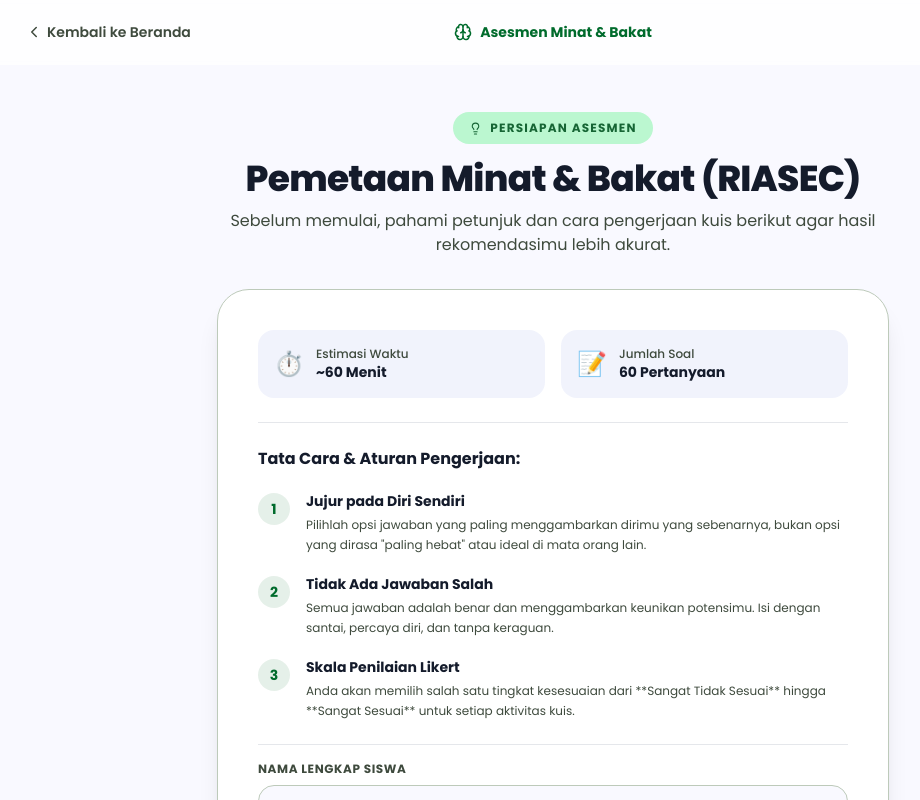
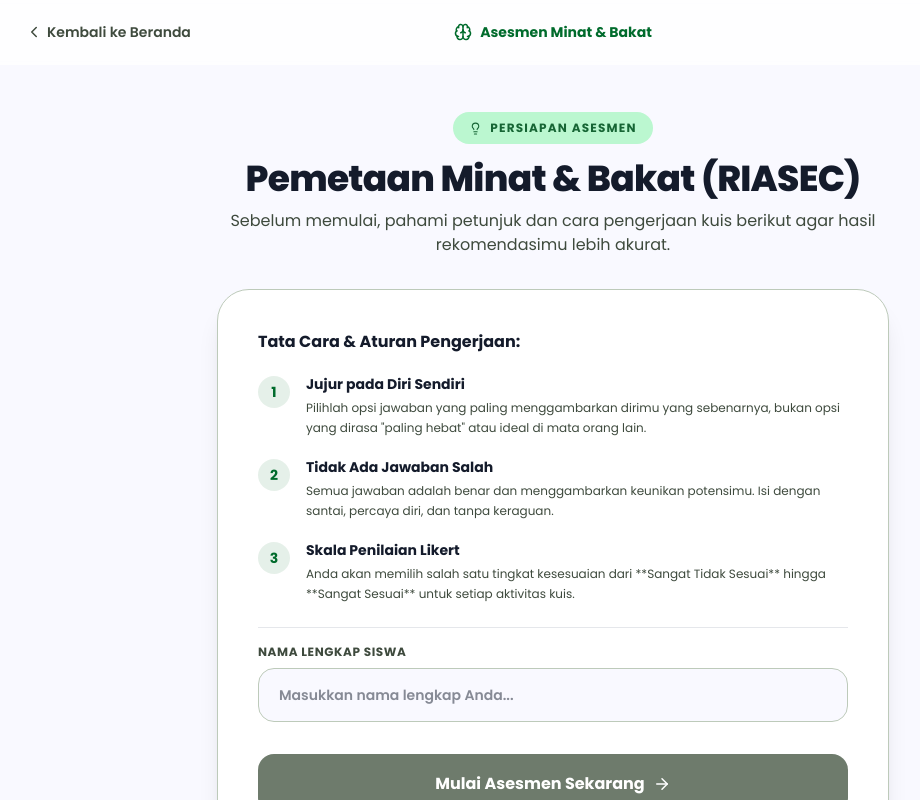
Before and after one commit to reyhanalf/youthdevelopmentprogram, a Next.js app: page /assessment in a window 1280 px wide. Shown: the top 800 px of the page, without its empty margins (87-1007 px from the left). Built offline with nearby package versions, Linux system fonts and the light colour scheme.

Commit message:
feat: remove quick info boxes (estimasi waktu & jumlah soal) from assessment start screen

```diff
--- a/src/app/assessment/page.tsx
+++ b/src/app/assessment/page.tsx
@@ -275,23 +275,7 @@ export default function AssessmentPage() {
 
             {/* ── Instruction Card ── */}
             <div className="bg-white rounded-[32px] p-8 md:p-10 border border-outline-variant shadow-xl space-y-6">
-              {/* Quick Info Grid */}
-              <div className="grid grid-cols-1 sm:grid-cols-2 gap-4 pb-6 border-b border-border-subtle w-full">
-                <div className="w-full flex items-center gap-3 p-4 rounded-2xl bg-surface-variant/40">
-                  <span className="text-2xl shrink-0">⏱️</span>
-                  <div className="min-w-0">
-                    <p className="text-xs text-on-surface-variant font-medium">Estimasi Waktu</p>
-                    <p className="text-sm font-bold text-on-surface">~60 Menit</p>
-                  </div>
-                </div>
-                <div className="w-full flex items-center gap-3 p-4 rounded-2xl bg-surface-variant/40">
-                  <span className="text-2xl shrink-0">📝</span>
-                  <div className="min-w-0">
-                    <p className="text-xs text-on-surface-variant font-medium">Jumlah Soal</p>
-                    <p className="text-sm font-bold text-on-surface">60 Pertanyaan</p>
-                  </div>
-                </div>
-              </div>
+
 
               {/* Instructions List */}
               <div className="space-y-5">
```
